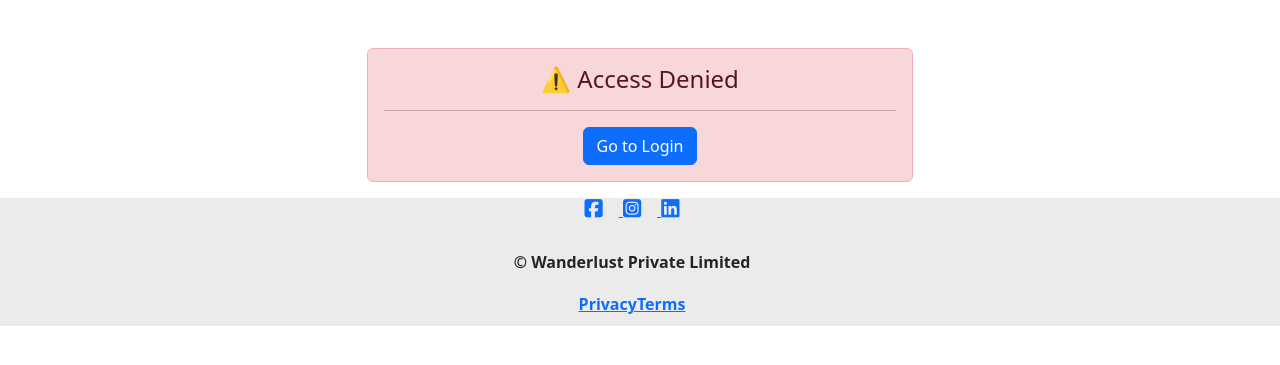
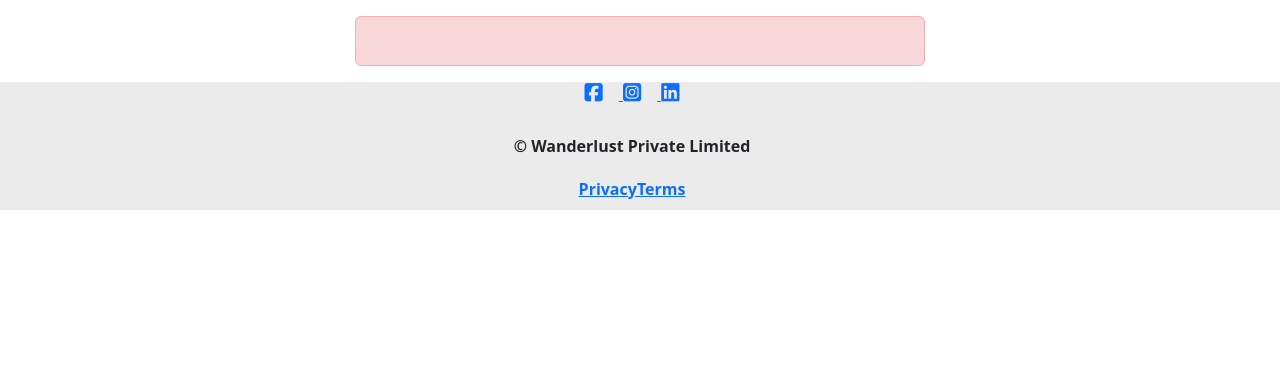
Before and after one commit to Yashpalsinh1775/Airbnb, a Node project: template views/error.ejs in a window 1280 px wide. Shown: the part 80-445 px from the top of the page. Run offline with Node 20 templates, Linux system fonts and the light colour scheme; the template is opened without the code that fills it, so the values that code supplies are empty; some libraries are stand-ins or nearby versions.

Commit message:
Add to commite

```diff
--- a/app.js
+++ b/app.js
@@ -15,8 +15,6 @@
 const passport = require("passport");
 const LocalStrategy = require("passport-local");
 const User = require("./models/user.js");
-const { isLoggedIn } = require("./middleware");
-
 
 // Routes
 const listingRouter = require("./routes/listing.js");
--- a/views/error.ejs
+++ b/views/error.ejs
@@ -1,12 +1,7 @@
 <% layout("/layouts/boilerplate") %>
 
-<div class="row mt-5">
-  <div class="col-6 offset-3">
-    <div class="alert alert-danger text-center" role="alert">
-      <h4 class="alert-heading">⚠️ Access Denied</h4>
-      <p><%= message %></p>
-      <hr>
-      <a href="/login" class="btn btn-primary">Go to Login</a>
+<div class="row mt-3">
+    <div class="alert alert-danger col-6 offset-3" role="alert">
+        <p class="alert-heading"> <%= message %> </p>
     </div>
-  </div>
 </div>
```
Also changed, not shown: middleware.js (+0 -8 lines), routes/listing.js (+0 -9 lines).
